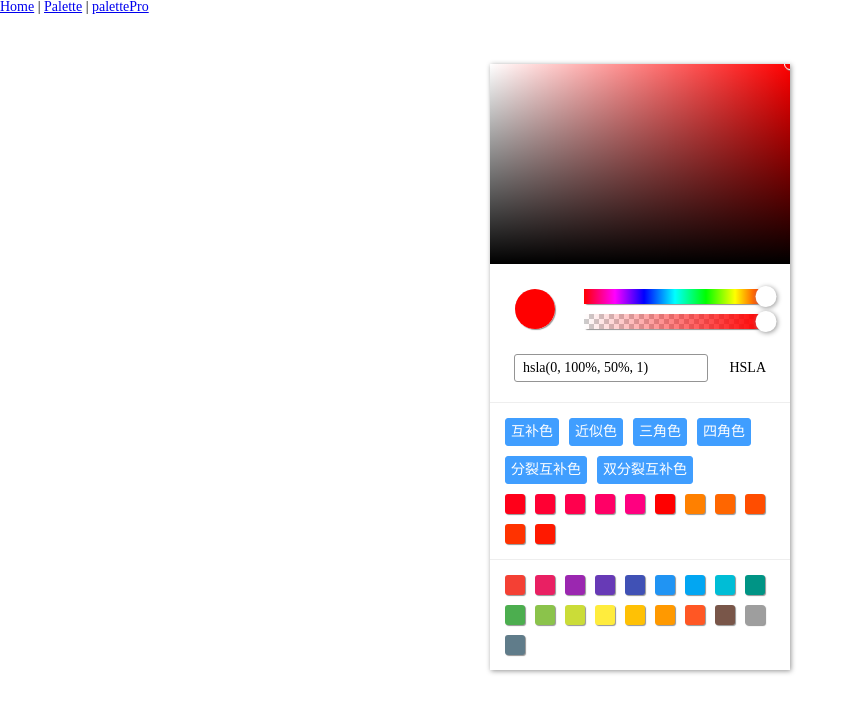
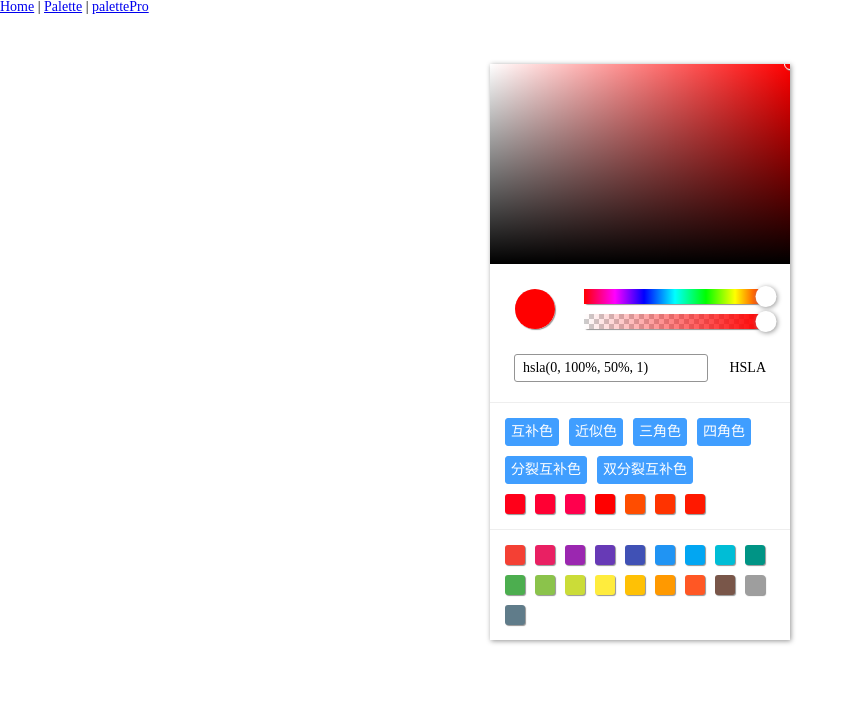
Before and after one commit to jsjzh/vue-tiny-code, a Vue app: page /palettePro in a window 1280 px wide. Shown: the top 712 px of the page, without its empty margins (0-857 px from the left). Built offline with nearby package versions, Linux system fonts and the light colour scheme.

Commit message:
小 bug o.o 修复 预装填 hsla => rgba

```diff
--- a/src/components/palettePro/color.js
+++ b/src/components/palettePro/color.js
@@ -51,7 +51,7 @@ export default class Color {
    * 获取近似色
    * @param {Number} number 需要获取几组近似色
    */
-  _similar(number = 5) {
+  _similar(number = 3) {
     let arr = [this._hue];
     while (number) {
       arr.push((this._hue + this._chunkAngle * number) > 360 ? this._hue + this._chunkAngle * number - 360 : this._hue + this._chunkAngle * number);
--- a/src/components/palettePro/paste.js
+++ b/src/components/palettePro/paste.js
@@ -1,7 +1,7 @@
-export default function (color) {
+export default function (text) {
   const body = document.querySelector("body");
   const input = document.createElement("input");
-  input.value = color;
+  input.value = text;
   input.style.opacity = 0;
   input.style.position = "fixed";
   input.style.top = "0";
@@ -9,5 +9,5 @@ export default function (color) {
   body.appendChild(input);
   input.select();
   document.execCommand("copy");
-  // body.removeChild(input);
+  body.removeChild(input);
 }
```
